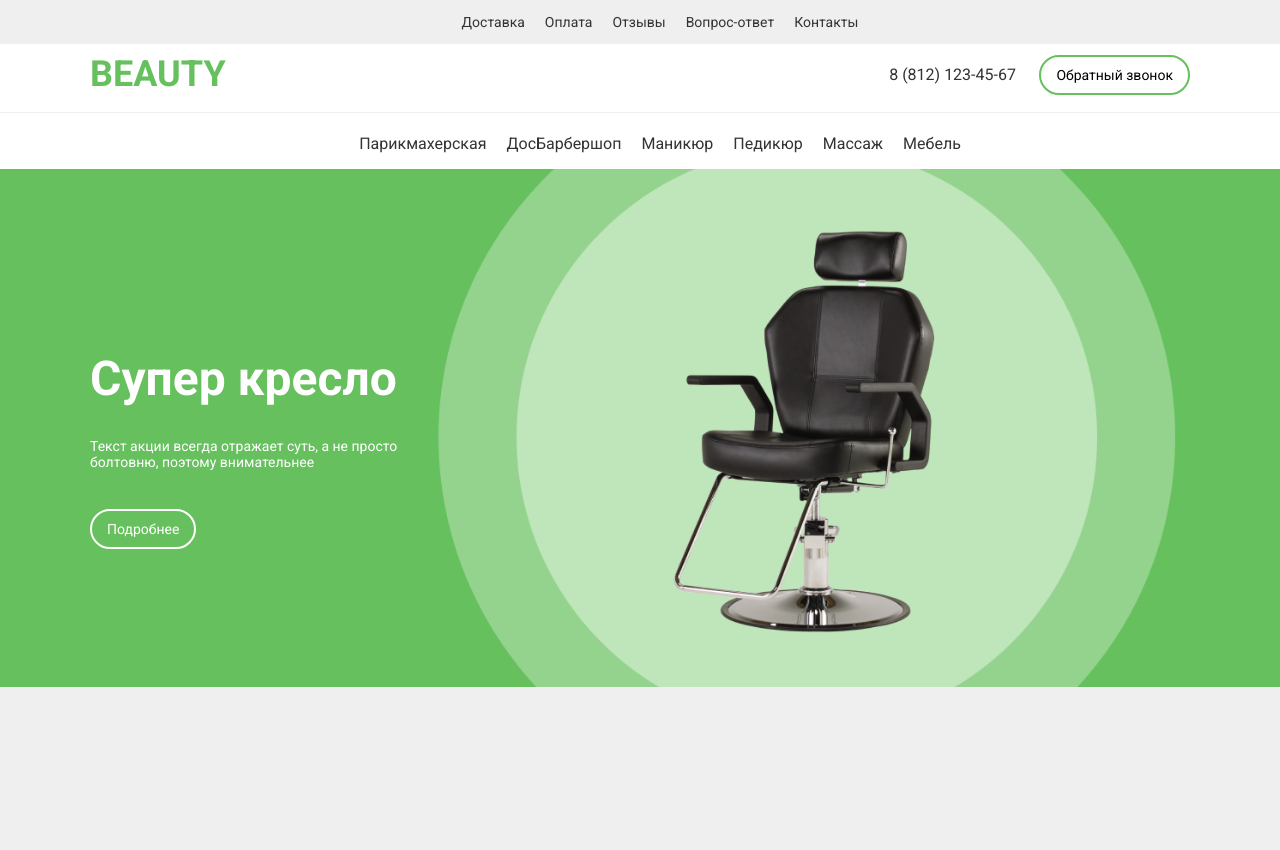
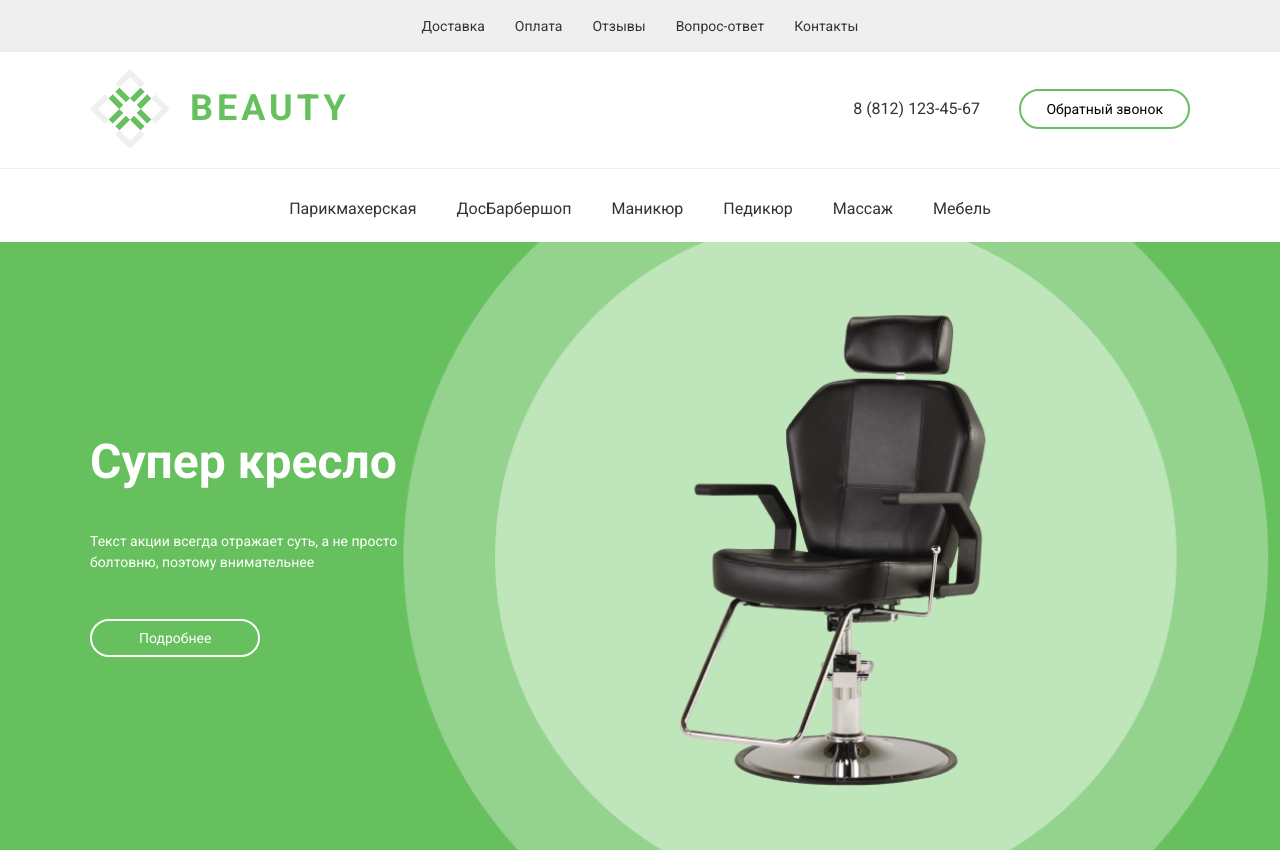
Before and after one commit to maxkolt/figma-layout, a plain HTML site: page index.html in a window 1280 px wide. Before the commit the page ends 800 px from the top, so only its background shows below. Drawn offline with nearby package versions, Linux system fonts and the light colour scheme.

Commit message:
figma-макет 2. Тело сайта

```diff
--- a/css/main.css
+++ b/css/main.css
@@ -18,24 +18,26 @@ body {
 
 .header {
     background-color: #fff;
+    padding-top: 2px;
 }
 
 .header-top {
     display: flex;
     justify-content: space-between;
     align-items: center;
-    padding: 10px 0;
+    padding: 15px 0 12px 0;
 }
 
 .nav {
     justify-content: center;
     display: flex;
     list-style-type: none;
+    padding: 4px 0;
 }
 
 .nav li {
-    margin-left: 10px;
-    margin-right: 10px;
+    margin-left: 15px;
+    margin-right: 15px;
 }
 
 .nav li a {
@@ -47,6 +49,17 @@ body {
     color: #66C05D;
     font-size: 36px;
     font-weight: 700;
+    display: flex;
+    align-items: center;
+    letter-spacing: 4px;
+}
+
+.logo-img {
+    display: block;
+    width: 80px;
+    height: 80px;
+    margin-right: 20px;
+    background-image: url(../assets/img/logo.svg);
 }
 
 .header-info span {
@@ -58,12 +71,23 @@ body {
     border-radius: 20px;
     background-color: transparent;
     border: 2px solid #66C05D;
-    padding: 10px 15px;
-    margin-left: 20px;
+    padding: 10px 25px;
+    margin-left: 36px;
+    transition: 0.2s ease;
 }
 
+.header-info button:hover {
+    background-color: #66C05D;
+}
+
+
 .header-bottom {
-    padding: 15px 0;
+    padding: 20px 0;
+}
+
+.header-bottom .nav li {
+    margin-left: 20px;
+    margin-right: 20px;
 }
 
 .header-bottom .nav {
@@ -81,6 +105,7 @@ hr {
 .title {
     font-size:48px;
     font-weight: 700;
+    margin-bottom: 42px;
 }
 
 .banner {
@@ -88,14 +113,15 @@ hr {
     background-repeat: no-repeat;
     background-size: cover;
     background-position: center center;
-    padding-top: 150px;
-    padding-bottom: 150px;
+    padding-top: 159px;
+    padding-bottom: 204px;
     color: #fff;
 }
 
 .banner p {
-    margin-bottom: 50px;
+    margin-bottom: 57px;
     max-width: 315px;
+    line-height: 1.5;
 }
 
 .btn {
@@ -104,5 +130,11 @@ hr {
     border: 2px solid #fff;
     border-radius: 20px;
     background-color: transparent;
-    padding: 10px 15px;
+    padding: 9px 47px;
+    transition: 0.2s ease;
 }
+
+.btn:hover {
+    background-color: #fff;
+    color: #333333;
+}
--- a/index.html
+++ b/index.html
@@ -43,7 +43,7 @@
             <div class="wrapper">
                 <div class="header-top">
                     <div class="logo">
-                        BEAUTY
+                     <span class="logo-img"></span><span>BEAUTY</span>
                     </div>
                     <div class="header-info">
                         <span class="">8 (812) 123-45-67</span>
```
Also changed, not shown: assets/img/Templates.png (added).
